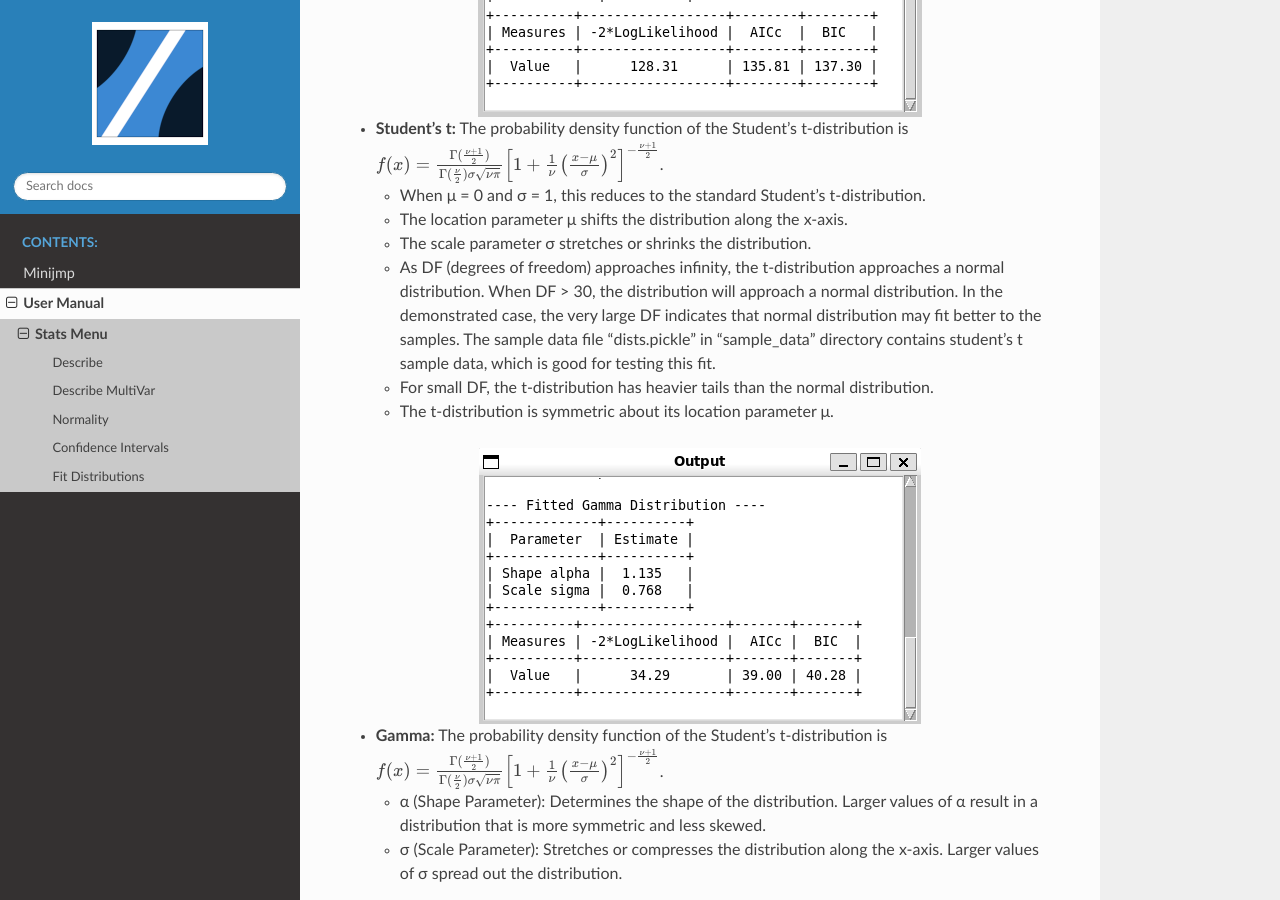
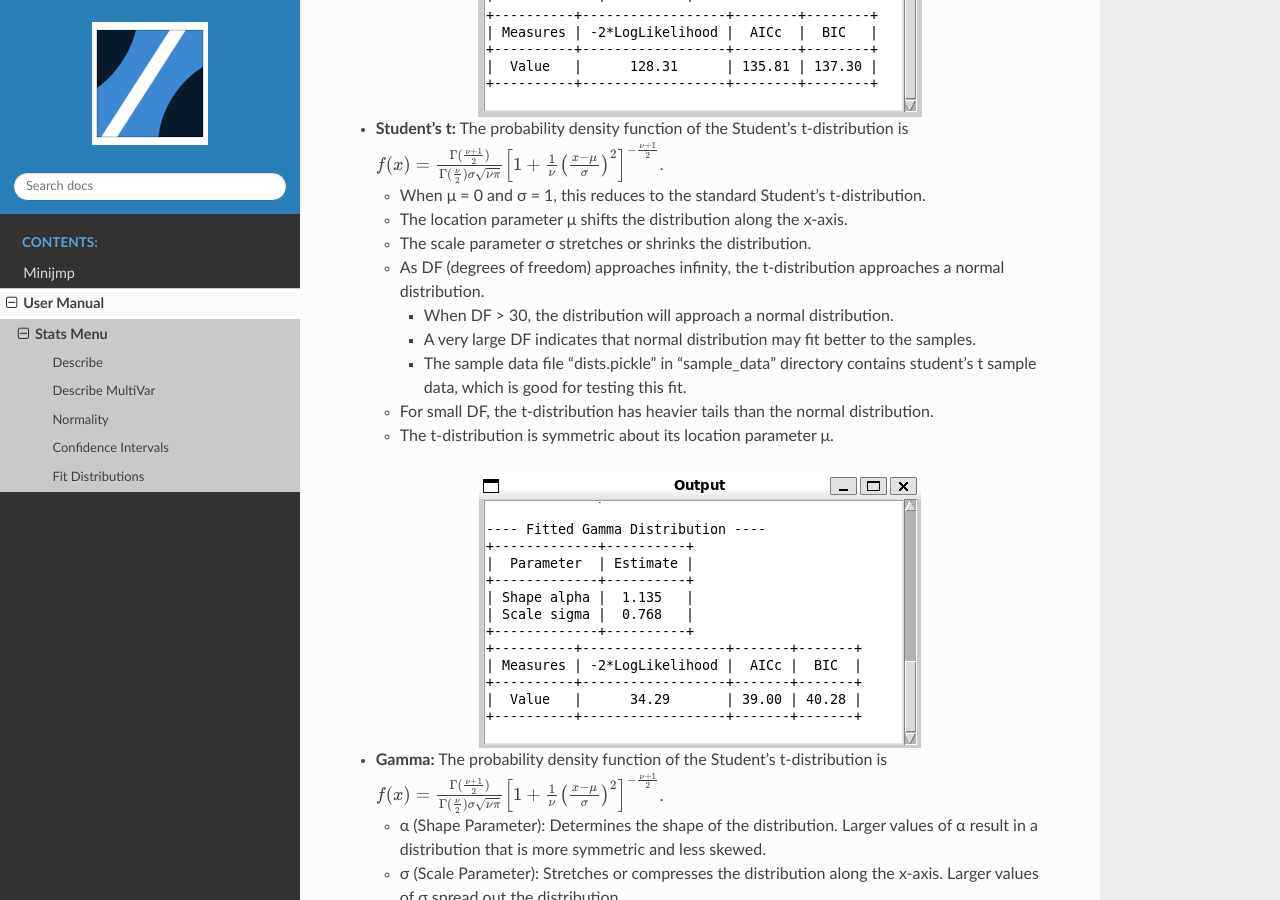
Before and after one commit to garrydu/Minijmp, a Sphinx documentation site: the page built from docs/usage/stats.rst, in a window 1280 px wide and 900 px high, scrolled down 7144 px. Built offline with Sphinx 7.4.7 and the Read the Docs theme 3.1.0, drawn with Linux system fonts in a browser that asks for light colours.

Commit message:
fix stats.rst

```diff
--- a/docs/usage/stats.rst
+++ b/docs/usage/stats.rst
@@ -183,7 +183,12 @@ A sample output:
   - When μ = 0 and σ = 1, this reduces to the standard Student's t-distribution.
   - The location parameter μ shifts the distribution along the x-axis.
   - The scale parameter σ stretches or shrinks the distribution.
-  - As DF (degrees of freedom) approaches infinity, the t-distribution approaches a normal distribution. When DF > 30, the distribution will approach a normal distribution. In the demonstrated case, the very large DF indicates that normal distribution may fit better to the samples. The sample data file "dists.pickle" in "sample_data" directory contains student's t sample data, which is good for testing this fit.
+  - As DF (degrees of freedom) approaches infinity, the t-distribution approaches a normal distribution.
+
+    - When DF > 30, the distribution will approach a normal distribution.
+    - A very large DF indicates that normal distribution may fit better to the samples.
+    - The sample data file "dists.pickle" in "sample_data" directory contains student's t sample data, which is good for testing this fit.
+
   - For small DF, the t-distribution has heavier tails than the normal distribution.
   - The t-distribution is symmetric about its location parameter μ.
 
```
